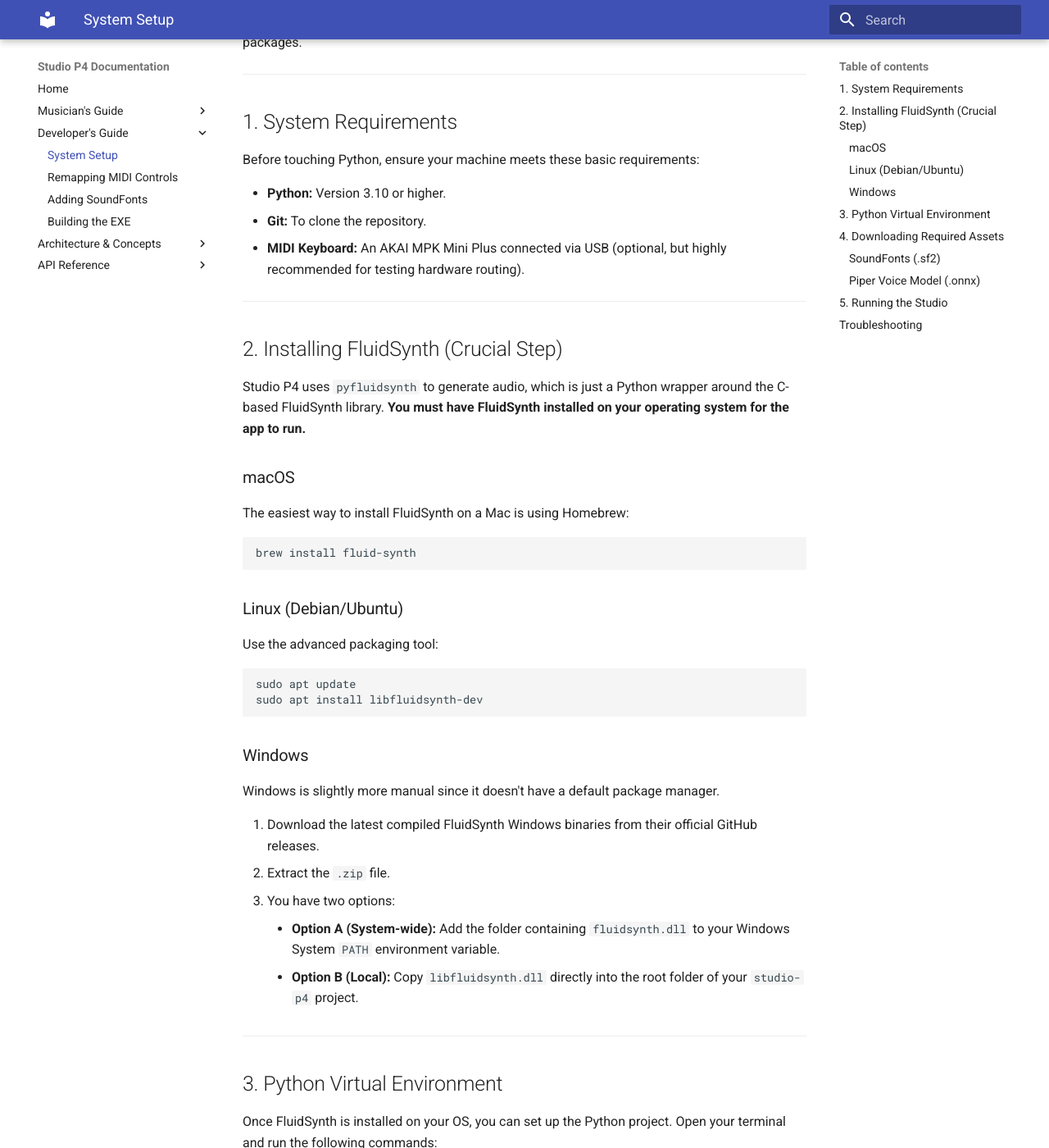
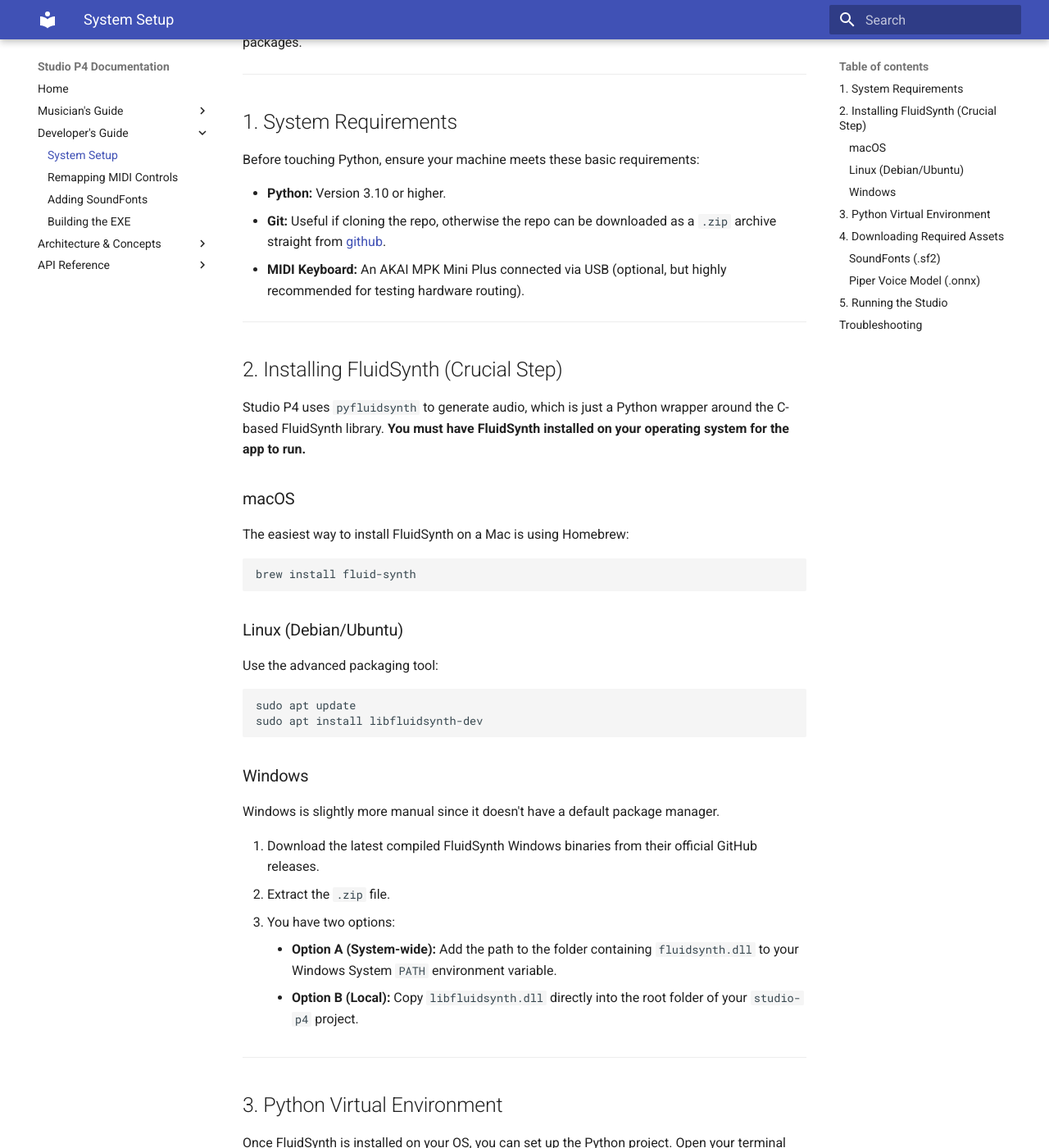
Before and after one commit to ATC-P4/Studio-P4, an MkDocs documentation site: the page built from docs/setup.md, in a window 1280 px wide and 1400 px high, scrolled down 259 px. Shown: the whole window at 82% size. Built offline with MkDocs 1.6.1 and Material for MkDocs 9.7.7, drawn with Linux system fonts in a browser that asks for light colours; some of the changed text lies outside the part shown.

Commit message:
docs: update docs

```diff
--- a/docs/setup.md
+++ b/docs/setup.md
@@ -11,7 +11,7 @@
 Before touching Python, ensure your machine meets these basic requirements:
 
 * **Python:** Version 3.10 or higher.
-* **Git:** To clone the repository.
+* **Git:** Useful if cloning the repo, otherwise the repo can be downloaded as a `.zip` archive straight from [github](https://github.com/DanThePol/Music-Helper-2026).
 * **MIDI Keyboard:** An AKAI MPK Mini Plus connected via USB (optional, but highly recommended for testing hardware routing).
 
 ---
@@ -40,7 +40,7 @@
 2. Extract the `.zip` file.
 3. You have two options:
 
-    * **Option A (System-wide):** Add the folder containing `fluidsynth.dll` to your Windows System `PATH` environment variable.
+    * **Option A (System-wide):** Add the path to the folder containing `fluidsynth.dll` to your Windows System `PATH` environment variable.
     * **Option B (Local):** Copy `libfluidsynth.dll` directly into the root folder of your `studio-p4` project.
 
 ---
```
Also changed, not shown: other parts of docs/setup.md (+1 -1 lines), docs/remap_midi.md (+1 -1 lines), docs/ui.md (+2 -2 lines), docs/voice_config.md (+1 -1 lines).
